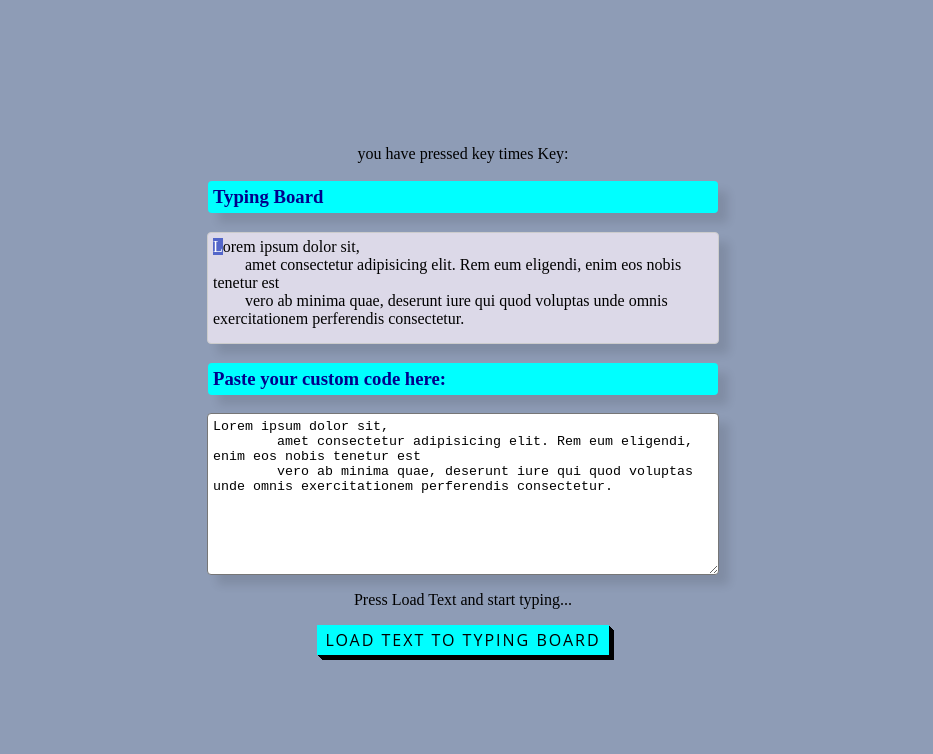
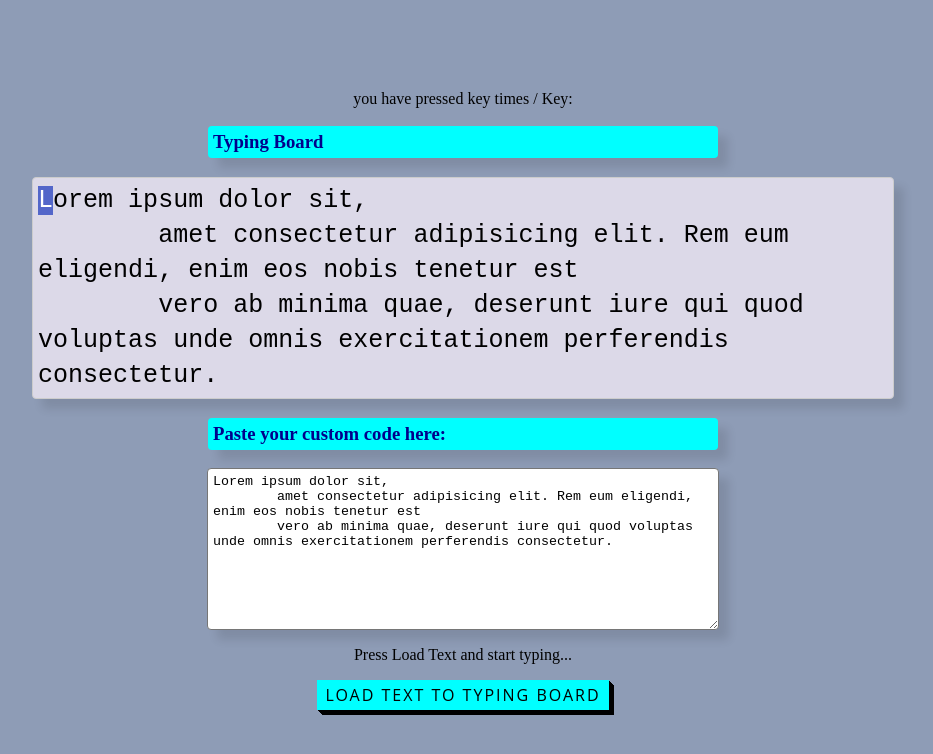
Before and after one commit to codetyping/codetyping.gihub.io, a website: page index.html in a window 1280 px wide. Shown: the whole page, without its empty margins (177-1110 px from the left). Drawn offline with Linux system fonts and the light colour scheme.

Commit message:
bigger typingBOard made

```diff
--- a/index.html
+++ b/index.html
@@ -8,10 +8,8 @@
     <link rel="stylesheet" href="static/styles.css">
 </head>
 
-
-
 <body>
-    <span id="count">you have pressed key <span id="countNum"> </span> times Key: <span id="pressK"></span> </span>
+    <span id="count">you have pressed key <span id="countNum"> </span> times / Key: <span id="pressK"></span> </span>
     <h3 class="head">Typing Board</h3>
     <div id="conv">HERE goes converted text:</div>
     <h3 class="head">Paste your custom code here:</h3>
@@ -23,11 +21,7 @@
     <p id="output">Press Load Text and start typing...</p>
     <button id="loadButton">Load Text to typing board</button>
 
-
-
-
     <script>
-
         const inputArea = document.querySelector('#type');
         let text = inputArea.value;
         const divConvertText = document.querySelector('#conv');
@@ -56,13 +50,12 @@
         }
 
         document.addEventListener('keydown', function (event) {
-
             let keyPressed = event.key;
             let allSpan = document.querySelectorAll('div#conv span');
             spanCountElement.textContent = tIndex;
             pressKSpan.textContent = keyPressed;
+
             if (keyPressed.length == 1) {
-
                 if (keyPressed == ' ' && blockSpaceDef) {
                     event.preventDefault();
                 }
@@ -70,7 +63,6 @@
                 allSpan[tIndex].className = keyPressed == text[tIndex] ? 'correct' : 'incorrect';
                 allSpan[tIndex + 1].className = 'current';
                 tIndex++;
-
             }
 
             if (keyPressed === 'Backspace') {
@@ -89,9 +81,6 @@
         inputArea.addEventListener('blur', () => {
             blockSpaceDef = true;
         });
-
-
-
     </script>
 </body>
 
--- a/static/styles.css
+++ b/static/styles.css
@@ -20,9 +20,11 @@ body {
 }
 
 
-
+/* TYPiNG BOARD */
 #conv {
-
+    font-family: 'Droid Sans Mono', monospace;
+    font-size: 25px;
+    line-height: 35px;
     background-color: rgb(220, 217, 232);
     border: 1px solid #ccc;
     min-height: 100px;
@@ -30,7 +32,7 @@ body {
     white-space: pre-wrap;
     word-wrap: break-word;
     overflow-wrap: break-word;
-    width: 500px;
+    width: 850px;
     border-radius: 4px;
     box-shadow: 10px 10px 10px rgba(0, 0, 0, 0.1);
 }
```
